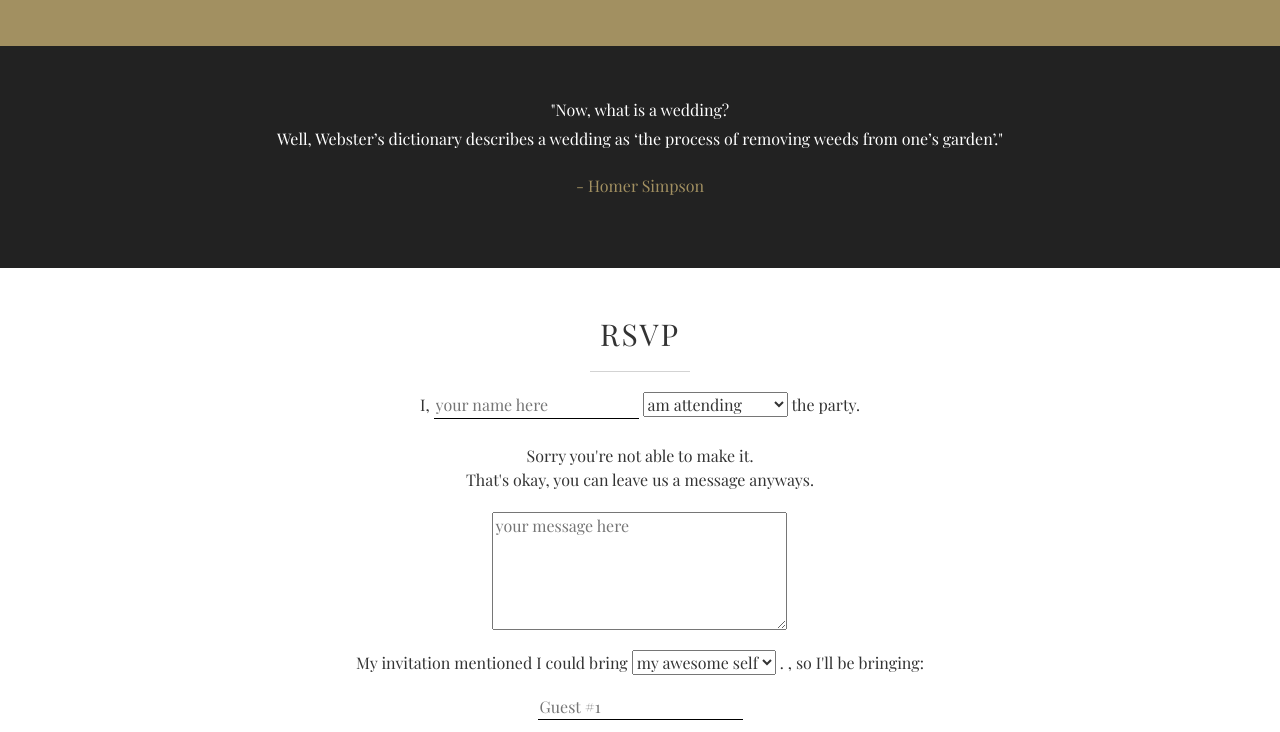
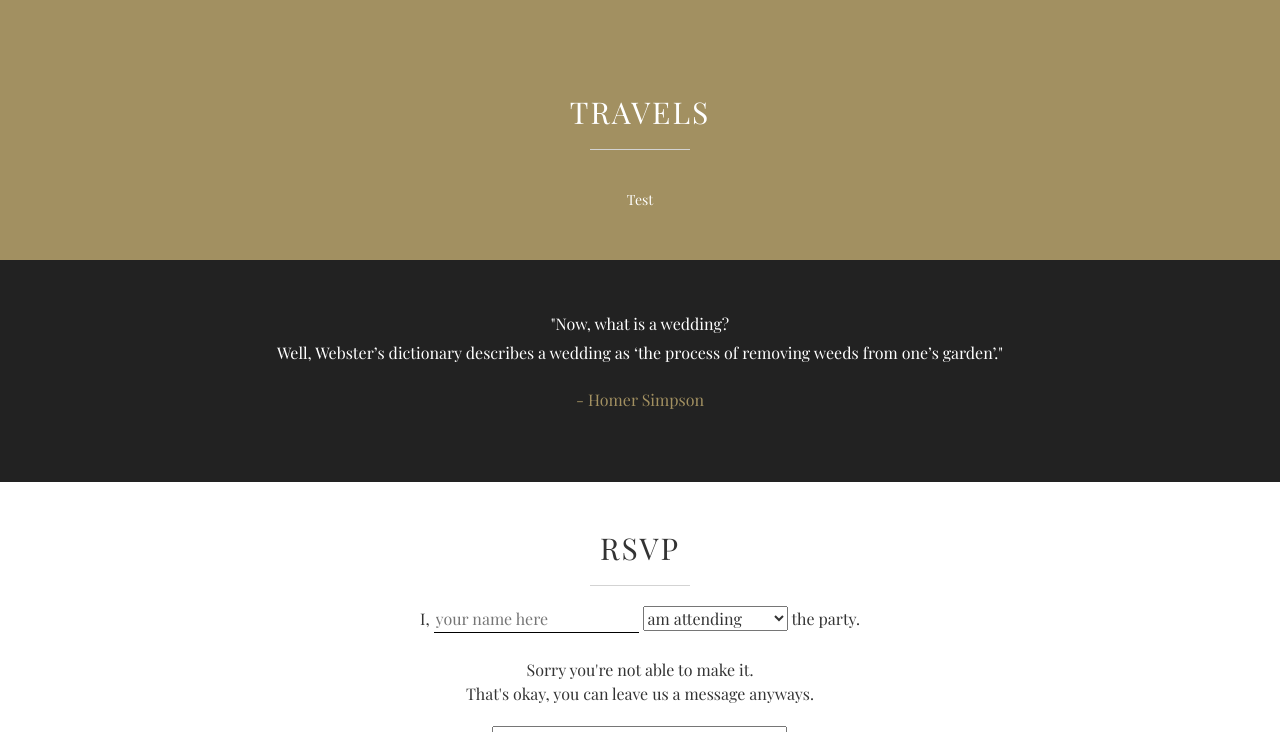
Before and after one commit to notbleh/wed-website, a Jekyll site: the page built from live.html, in a window 1280 px wide and 900 px high, scrolled down 3790 px, cut to the strip 168-900 px from the top of the window. Built offline with Jekyll 4.4.1, drawn with Linux system fonts in a browser that asks for light colours.

Commit message:
Create front.html

```diff
--- a/_layouts/front.html
+++ b/_layouts/front.html
@@ -9,6 +9,7 @@
   {% include story-time.html %}
   {% include gallery.html %}
   {% include festivities.html %}
+  {% include travels.html %}
   {% include quotes.html %}
   {% include rsvp.html %}
   {% include footer.html %}
```
